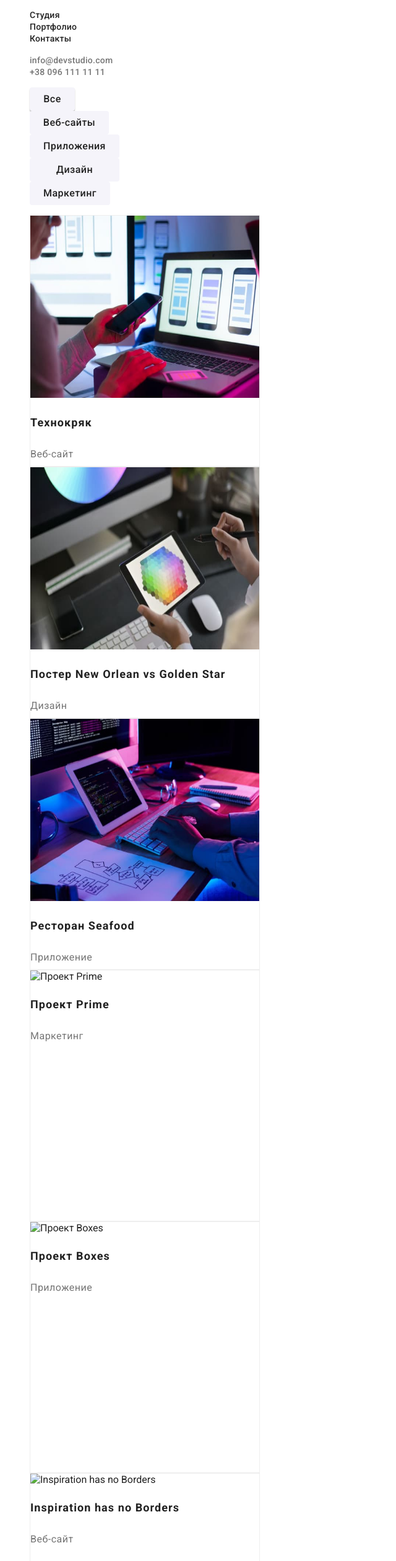
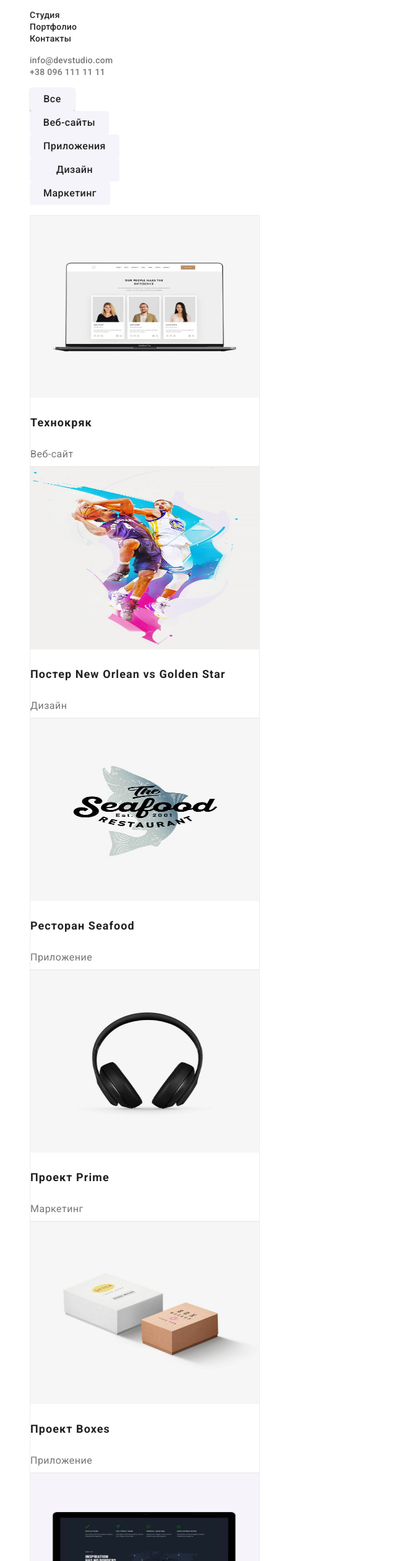
Before and after one commit to vladyslavhurzhyi/goit-markup-hw-02, a plain HTML site: page portfolio.html in a window 1280 px wide. Shown: the part 41-2560 px from the top of the page at 62% size, without its empty margins (0-640 px from the left). Drawn offline with Linux system fonts and the light colour scheme.

Commit message:
Add files via upload

```diff
--- a/portfolio.html
+++ b/portfolio.html
@@ -72,7 +72,7 @@
                     <ul>
                         <li class="item-portfolio">
                             <img
-                                src="./images/img1.jpeg"
+                                src="./images/img11.jpeg"
                                 alt="Технокряк"
                                 width="370"
                                 height="294"
@@ -82,7 +82,7 @@
                         </li>
                         <li class="item-portfolio">
                             <img
-                                src="./images/img2.jpeg"
+                                src="./images/img22.jpeg"
                                 alt="Постер New Orlean vs Golden Star"
                                 width="370"
                                 height="294"
@@ -94,7 +94,7 @@
                         </li>
                         <li class="item-portfolio">
                             <img
-                                src="./images/img3.jpeg"
+                                src="./images/img33.jpeg"
                                 alt="Ресторан Seafood"
                                 width="370"
                                 height="294"
@@ -104,7 +104,7 @@
                         </li>
                         <li class="item-portfolio">
                             <img
-                                src="./images/img4.jpeg"
+                                src="./images/img44.jpeg"
                                 alt="Проект Prime"
                                 width="370"
                                 height="294"
@@ -114,7 +114,7 @@
                         </li>
                         <li class="item-portfolio">
                             <img
-                                src="./images/img5.jpeg"
+                                src="./images/img55.jpeg"
                                 alt="Проект Boxes"
                                 width="370"
                                 height="294"
@@ -124,7 +124,7 @@
                         </li>
                         <li class="item-portfolio">
                             <img
-                                src="./images/img6.jpeg"
+                                src="./images/img66.jpeg"
                                 alt="Inspiration has no Borders"
                                 width="370"
                                 height="294"
@@ -136,7 +136,7 @@
                         </li>
                         <li class="item-portfolio">
                             <img
-                                src="./images/img7.jpeg"
+                                src="./images/img77.jpeg"
                                 alt="Издание Limited Edition"
                                 width="370"
                                 height="294"
@@ -148,7 +148,7 @@
                         </li>
                         <li class="item-portfolio">
                             <img
-                                src="./images/img8.jpeg"
+                                src="./images/img88.jpeg"
                                 alt="Проект LAB"
                                 width="370"
                                 height="294"
@@ -158,7 +158,7 @@
                         </li>
                         <li class="item-portfolio">
                             <img
-                                src="./images/img9.jpeg"
+                                src="./images/img99.jpeg"
                                 alt="Growing Business"
                                 width="370"
                                 height="294"
```
